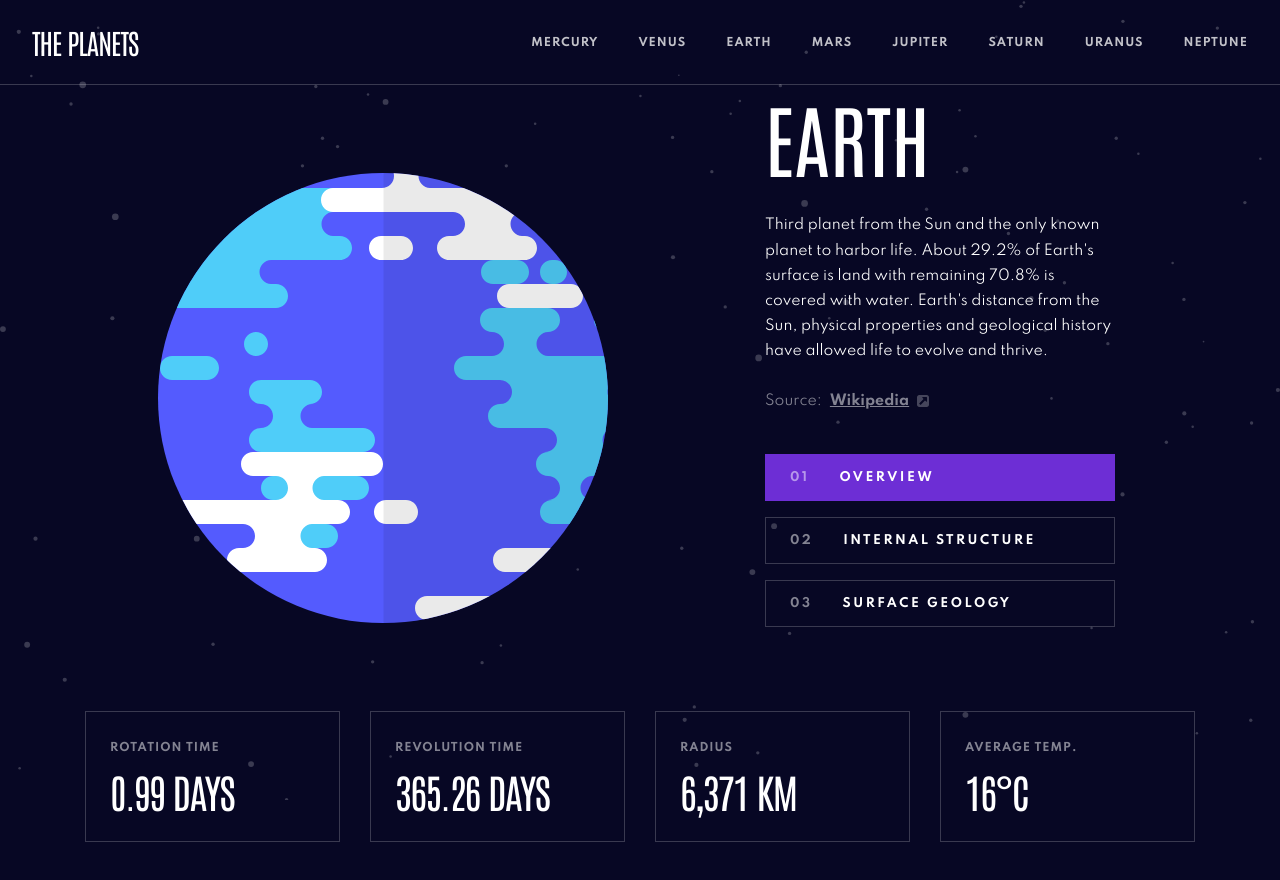
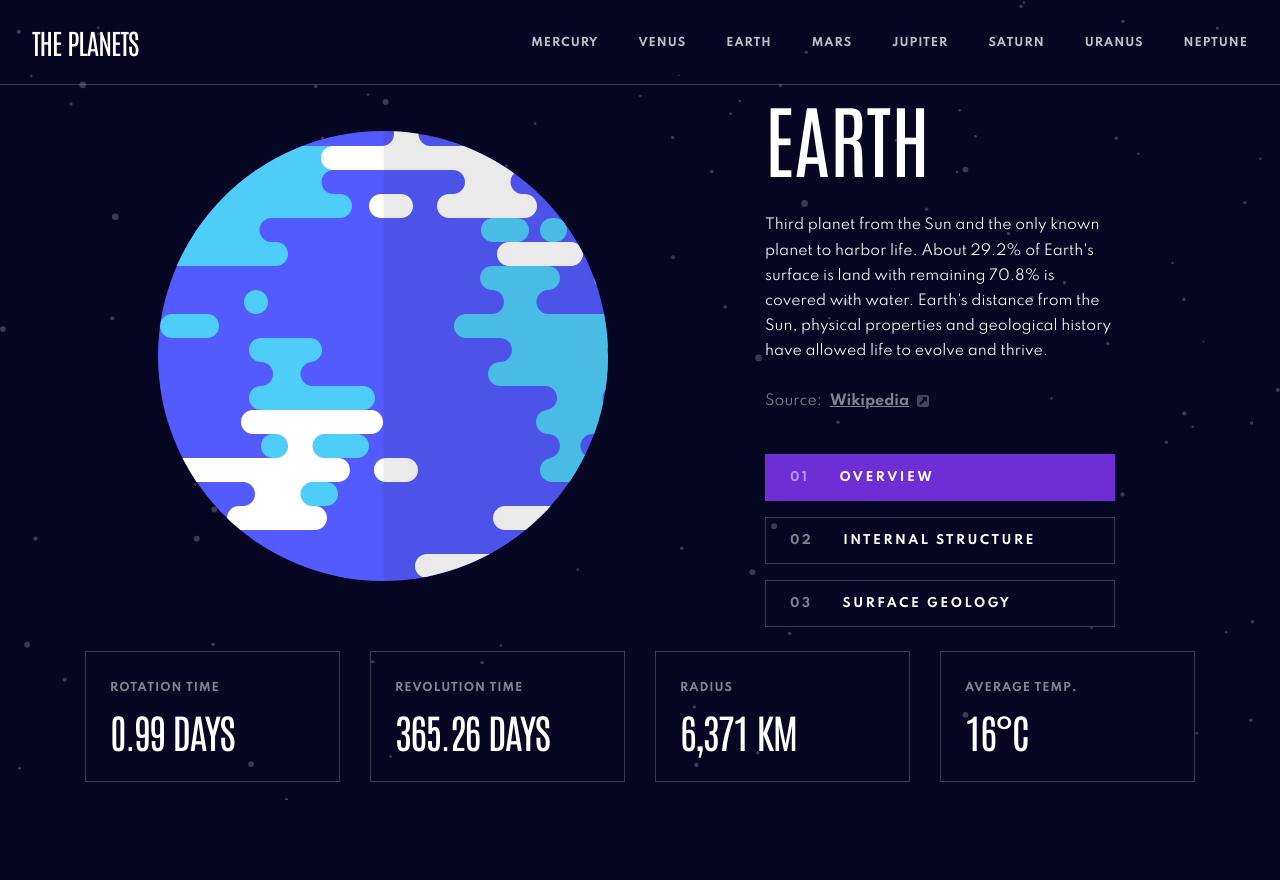
Before and after one commit to paladinescamila/Planets-Fact-Site, a React (Vite) app: page /earth in a window 1280 px wide. Shown: the top 880 px of the page. After the commit the page ends 838 px from the top, so only its background shows below. Built offline with nearby package versions, Linux system fonts and the light colour scheme.

Commit message:
Fix styles

```diff
--- a/src/components/PlanetInfo.tsx
+++ b/src/components/PlanetInfo.tsx
@@ -22,7 +22,7 @@ export default function PlanetInfo() {
 			<article id={planetID} className='flex flex-col items-center w-full flex-1 gap-6'>
 				<section
 					aria-labelledby='planet-heading'
-					className='flex flex-col lg:flex-row w-full flex-1 lg:pr-41.25 gap-y-6 md:gap-y-5'>
+					className='flex flex-col lg:flex-row items-center w-full flex-1 lg:pr-41.25 gap-y-6 md:gap-y-5'>
 					<nav className='flex md:hidden w-full'>
 						<ul className='flex flex-row gap-2 justify-between w-full pt-5 border-b border-b-neutral-0/20 px-5'>
 							{STEPS.map((step) => (
@@ -35,7 +35,7 @@ export default function PlanetInfo() {
 							))}
 						</ul>
 					</nav>
-					<figure className='relative flex-1 flex flex-col items-center justify-center px-4 md:px-10 md:pt-6'>
+					<figure className='relative flex-1 flex flex-col items-center justify-center px-4 md:px-10'>
 						<img
 							src={
 								mode === 'structure'
@@ -54,7 +54,7 @@ export default function PlanetInfo() {
 						)}
 					</figure>
 
-					<div className='flex flex-row lg:flex-col gap-17.5 lg:gap-10 w-full lg:w-87.5 px-4 md:px-10 lg:px-0 self-end md:pb-15'>
+					<div className='flex flex-row lg:flex-col gap-17.5 lg:gap-10 w-full lg:w-87.5 px-4 md:px-10 lg:px-0'>
 						<div className='flex flex-col gap-4 md:gap-6 text-center md:text-left'>
 							<h1
 								id='planet-heading'
```
